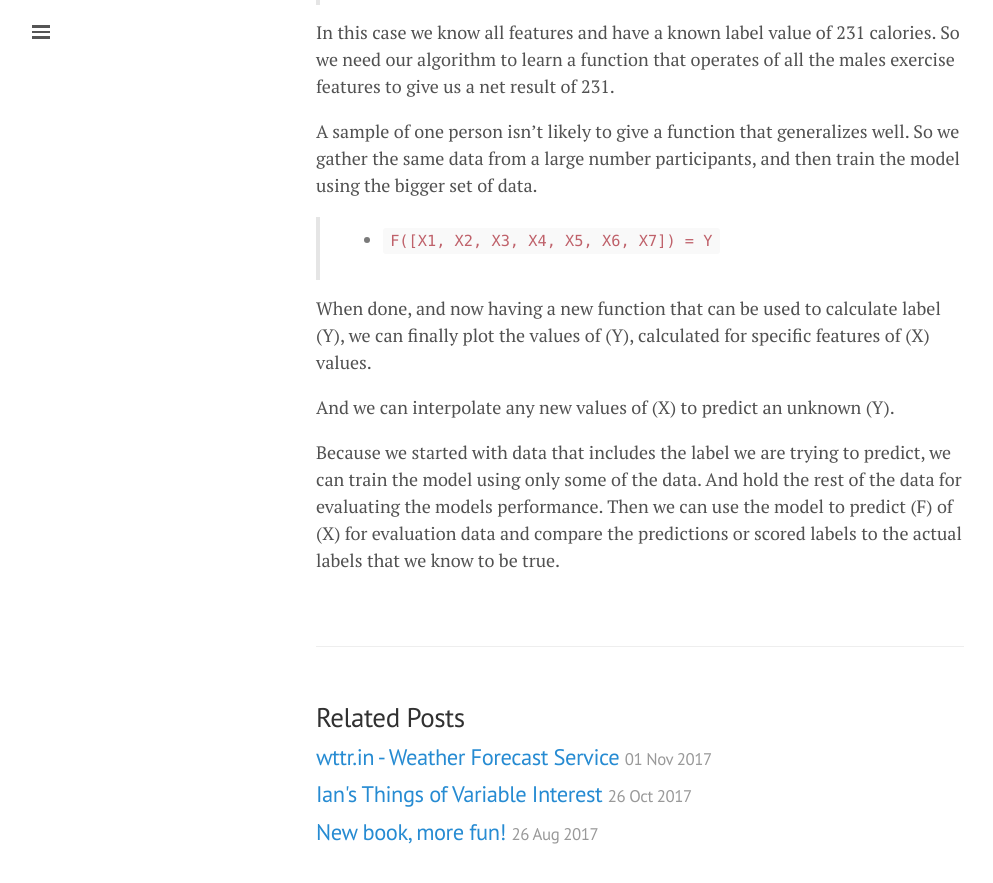
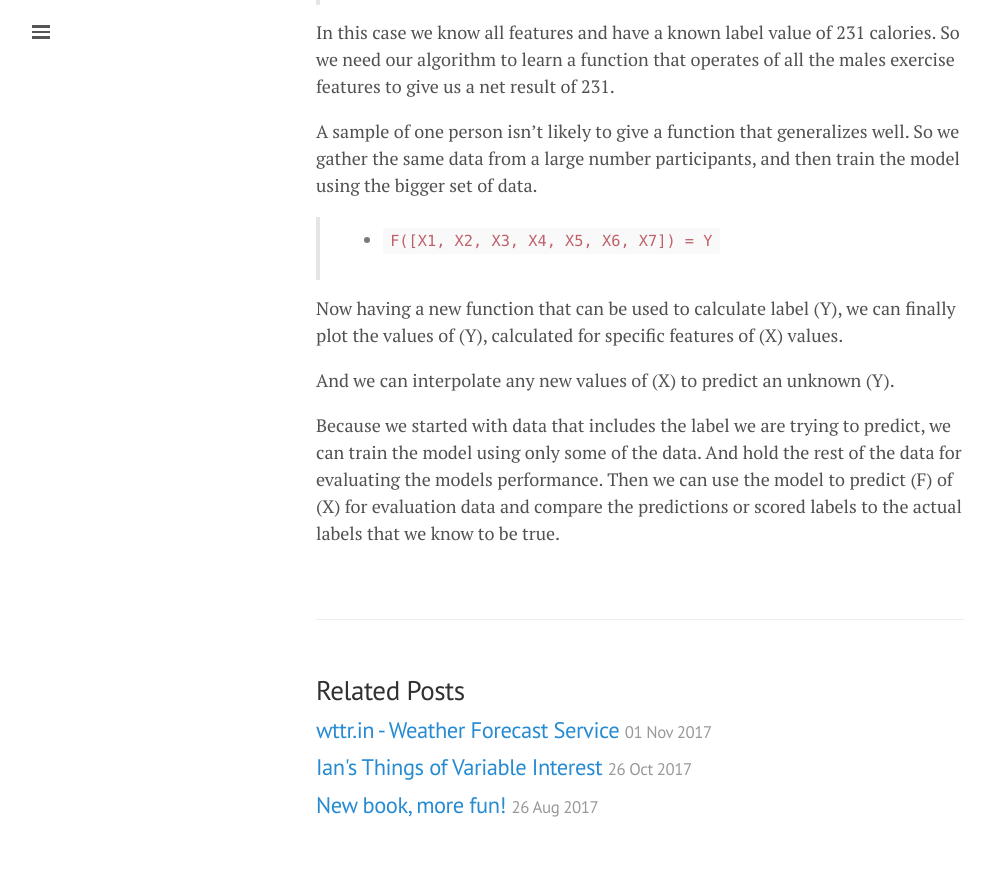
Before and after one commit to lgeurts/lgeurts.github.io, a Jekyll site: the page built from _posts/2018-06-29-artificial-intelligence-basics.md, in a window 1280 px wide and 900 px high, scrolled down 3007 px. Shown: the top 883 px of the window, without its empty margins (0-993 px from the left). Built offline with Jekyll 4.4.1, drawn with Linux system fonts in a browser that asks for light colours; nearby versions of some CDN libraries.

Commit message:
Update 2018-06-29-artificial-intelligence-basics.md

```diff
--- a/_posts/2018-06-29-artificial-intelligence-basics.md
+++ b/_posts/2018-06-29-artificial-intelligence-basics.md
@@ -82,7 +82,7 @@ A sample of one person isn't likely to give a function that generalizes well. So
 
 > * `F([X1, X2, X3, X4, X5, X6, X7]) = Y`
 
-When done, and now having a new function that can be used to calculate label (Y), we can finally plot the values of (Y), calculated for specific features of (X) values.
+Now having a new function that can be used to calculate label (Y), we can finally plot the values of (Y), calculated for specific features of (X) values.
 
 
 
```
